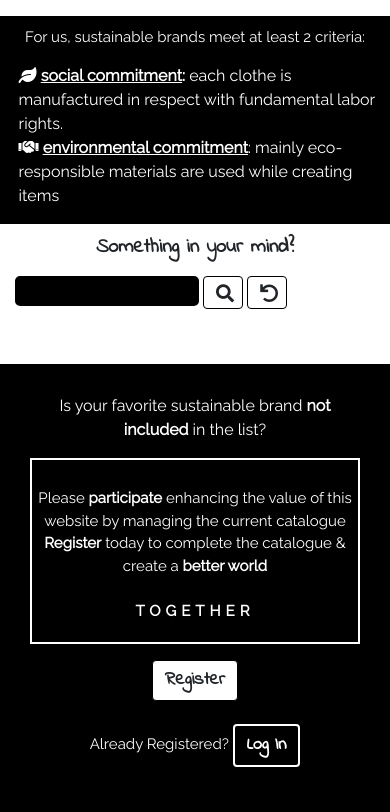
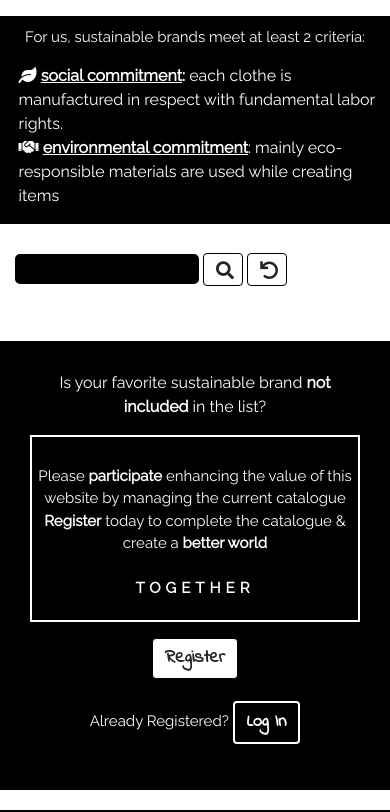
Before and after one commit to ValentineLgd/Sustainable, a Flask app: page /search in a window 390 px wide. Shown: the part 620-1432 px from the top of the page. Run offline with Flask 2, Linux system fonts and the light colour scheme; data that the repository does not hold is empty; some libraries are stand-ins or nearby versions.

Commit message:
Fix image responsive tablet bug in about.html page+ update search bar

```diff
--- a/static/css/style.css
+++ b/static/css/style.css
@@ -143,7 +143,7 @@ ul {
 
 .cover-about-text {
     top:95px;
-    left:700px;
+    left:50%;
     position: relative;
     border:1px solid white;
     background-color: rgba(255, 255, 255, 0.2);
@@ -381,6 +381,7 @@ ul {
     border: 3px solid black;
     background-color: black;
     color:white;
+    margin-top:5%;
 }
 
 
@@ -530,7 +531,7 @@ title h1 {
 
 }
 
-@media only screen and (max-width: 500px) {
+@media only screen and (max-width: 550px) {
 .cover-about-text {
     width: 270px;
     height: 200px;
@@ -743,7 +744,7 @@ title h1 {
 
 .input-design {
     margin-left:5px;
-    padding-right:15px;
+    padding-right:45px;
     border-radius:5px;
     border: 3px solid black;
     background-color: black;
@@ -794,7 +795,7 @@ html {
 
 
 .left.animated {
-  left: 3%;
+  left: 0%;
   opacity: 1;
   filter: alpha(opacity=100);
 }
@@ -806,3 +807,9 @@ html {
 }
 
 /* End of credit */
+
+
+@media only screen and (max-width: 500px) {
+.left.animated {
+    left:3%;
+}
--- a/templates/get_brands.html
+++ b/templates/get_brands.html
@@ -28,12 +28,9 @@
         </div>
     <form class="form-inline" action="{{ url_for('search') }}" method="post">
     <div class="row justify-content-center">
-        <label for="query">
-        <h5>Something in your mind?</h5>
-    </label>
 </div>
     <div class="row justify-content-center">
-    <div class="col-lg-4 col-md-8">
+    <div class="col-lg-4 col-md-12">
     <input type="text" name="query" id="query" minlength="3" class="validate form-position" required">
     <button type="submit" class="btn btn-small">
         <i class="fas fa-search left"></i>
```
